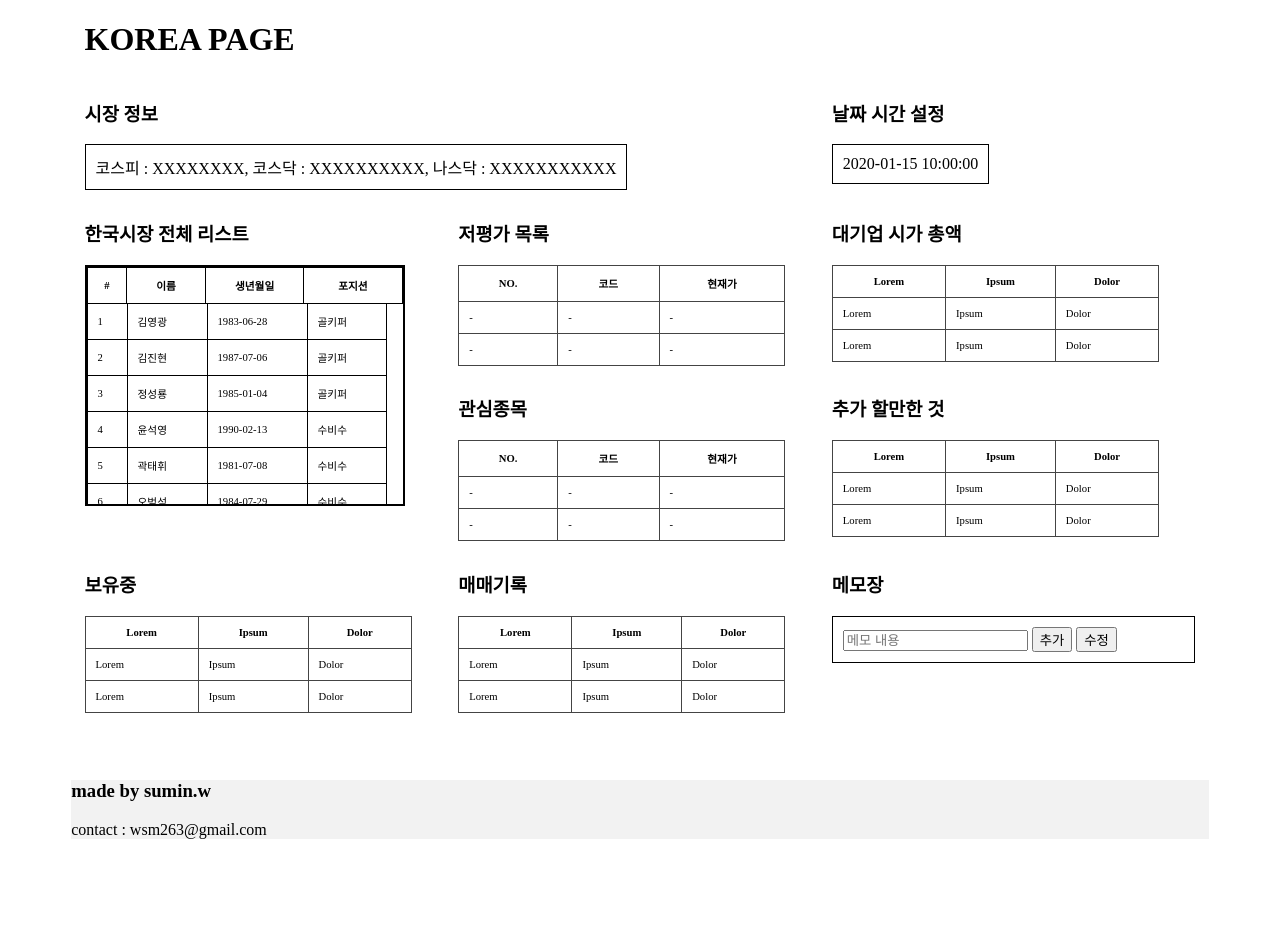
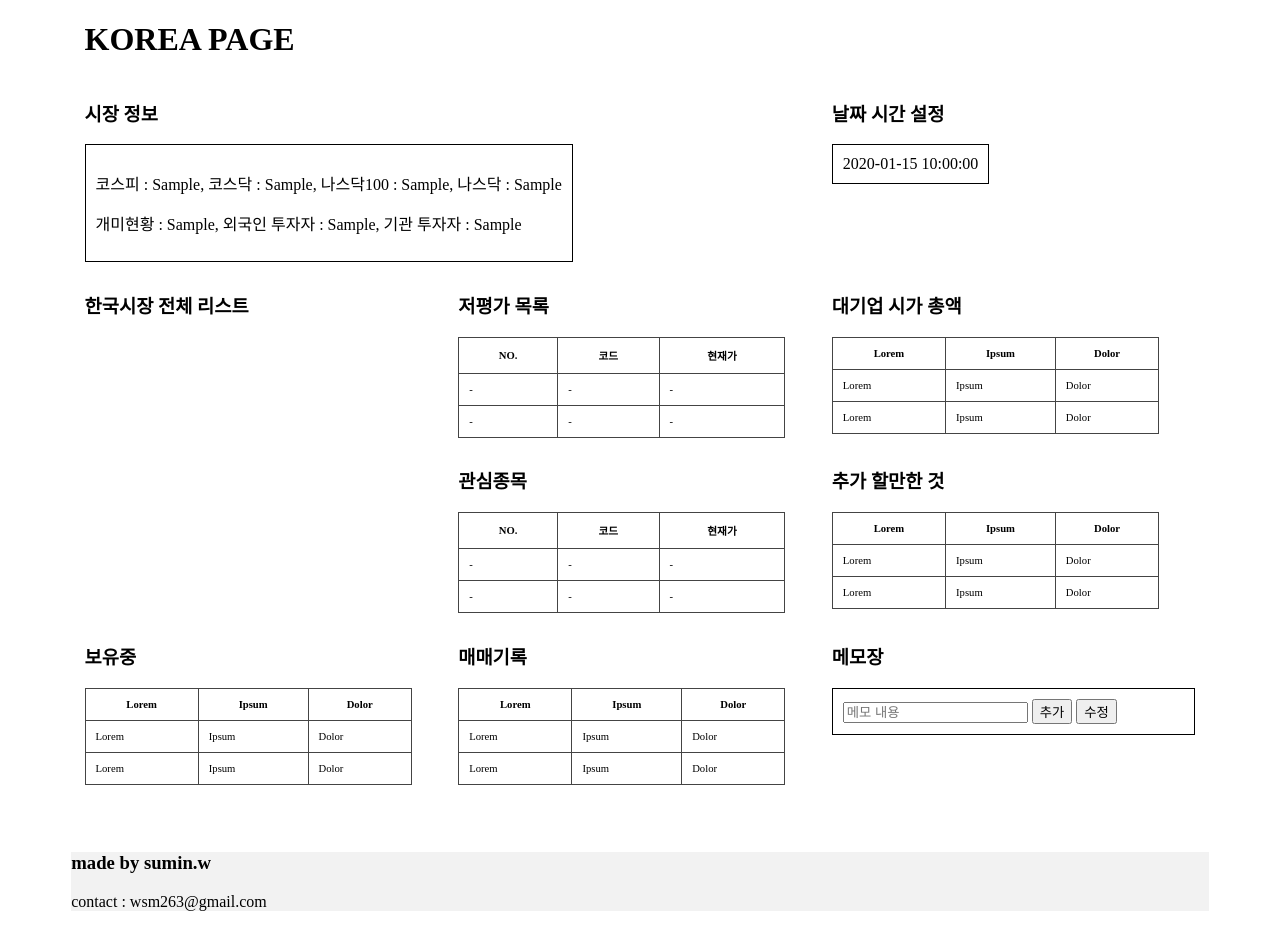
Before and after one commit to suminwooo/Flask_web_making, a Flask app: template templates/korea_stock.html in a window 1280 px wide. Shown: the part 218-1145 px from the top of the page. Before the commit the page ends 1057 px from the top, so only its background shows below. Run offline with Flask 2, Linux system fonts and the light colour scheme; the template is opened without the code that fills it: most values are stand-ins (such as "Sample title", 1, 10 or a date in 2020).

Commit message:
20200723 2200

```diff
--- a/templates/korea_stock.html
+++ b/templates/korea_stock.html
@@ -7,7 +7,17 @@
     <div class="korea_us_container1">
       <h3> 시장 정보 </h3>
       <div class="basic_box">
-        코스피 : XXXXXXXX, 코스닥 : XXXXXXXXXX, 나스닥 : XXXXXXXXXXX
+        <p>
+          코스피 : {{main_page_value['kospi_close']}},
+          코스닥 : {{main_page_value['kosdaq_close']}},
+          나스닥100 : {{main_page_value['nasdaq100_close']}},
+          나스닥 : {{main_page_value['nasdaq_close']}}
+        </p>
+        <p>
+          개미현황 : {{main_page_value['kospi_individual']}},
+          외국인 투자자 : {{main_page_value['kospi_foreigner']}},
+          기관 투자자 : {{main_page_value['kospi_Institutional']}}
+        </p>
       </div>
     </div>
 
@@ -20,36 +30,6 @@
 
     <div class="korea_us_container3">
       <h3>한국시장 전체 리스트</h3>
-      <table class='scrolltbody'>
-      <thead>
-        <tr><th>#</th><th>이름</th><th>생년월일</th><th>포지션</th></tr>
-      </thead>
-        <tbody>
-          <tr><td>1</td><td>김영광</td><td>1983-06-28</td><td>골키퍼</td></tr>
-          <tr><td>2</td><td>김진현</td><td>1987-07-06</td><td>골키퍼</td></tr>
-          <tr><td>3</td><td>정성룡</td><td>1985-01-04</td><td>골키퍼</td></tr>
-          <tr><td>4</td><td>윤석영</td><td>1990-02-13</td><td>수비수</td></tr>
-          <tr><td>5</td><td>곽태휘</td><td>1981-07-08</td><td>수비수</td></tr>
-          <tr><td>6</td><td>오범석</td><td>1984-07-29</td><td>수비수</td></tr>
-          <tr><td>7</td><td>김기희</td><td>1989-07-13</td><td>수비수</td></tr>
-          <tr><td>8</td><td>정인환</td><td>1986-12-15</td><td>수비수</td></tr>
-          <tr><td>9</td><td>신광훈</td><td>1987-03-18</td><td>수비수</td></tr>
-          <tr><td>10</td><td>김영권</td><td>1990-02-27</td><td>수비수</td></tr>
-          <tr><td>11</td><td>박주호</td><td>1987-01-16</td><td>수비수</td></tr>
-          <tr><td>12</td><td>이청용</td><td>1988-07-02</td><td>미드필더</td></tr>
-          <tr><td>13</td><td>손흥민</td><td>1992-07-08</td><td>미드필더</td></tr>
-          <tr><td>14</td><td>김보경</td><td>1989-10-06</td><td>미드필더</td></tr>
-          <tr><td>15</td><td>하대성</td><td>1985-03-02</td><td>미드필더</td></tr>
-          <tr><td>16</td><td>이승기</td><td>1988-06-02</td><td>미드필더</td></tr>
-          <tr><td>17</td><td>김정우</td><td>1982-05-09</td><td>미드필더</td></tr>
-          <tr><td>18</td><td>이근호</td><td>1985-04-11</td><td>미드필더</td></tr>
-          <tr><td>19</td><td>박종우</td><td>1989-03-10</td><td>미드필더</td></tr>
-          <tr><td>20</td><td>기성용</td><td>1989-01-24</td><td>미드필더</td></tr>
-          <tr><td>21</td><td>남태희</td><td>1991-07-03</td><td>미드필더</td></tr>
-          <tr><td>22</td><td>김신욱</td><td>1988-04-14</td><td>공격수</td></tr>
-          <tr><td>23</td><td>박주영</td><td>1985-07-10</td><td>공격수</td></tr>
-        </tbody>
-      </table>
     </div>
 
     <div class="korea_us_container4">
--- a/test.py
+++ b/test.py
@@ -1,24 +1,26 @@
 from flask import Flask, render_template, request
 from crolling_n_data.main_page_data import main_page_data
 from etc.date import time
+from DB.db_test import main_page_data, korea_code_data
+
 
 app = Flask(__name__)
 
 @app.route('/')
 def main_page():
-    return render_template('main_page.html', main_page_value = main_page_data().final_value(),
+    return render_template('main_page.html', main_page_value = main_page_data('2020-07-24'),
                            current_time = time())
 
 @app.route('/korea_stock')
 def korea_stock():
-    return render_template('korea_stock.html',current_time = time())
+    return render_template('korea_stock.html', main_page_value = main_page_data('2020-07-24'),
+                           current_time = time(), korea_code_list = korea_code_data())
 
 @app.route('/search_detail',methods=['POST'])
 def get_kr_stock():
     value = request.form['input']
     msg = '{}'.format(value)
-    return render_template('search_detail.html', massage = msg,
-                           main_page_value = main_page_data().final_value(),)
+    return render_template('search_detail.html', massage = msg)
 
 
 @app.route('/us_stock')
```
Also changed, not shown: DB/db_test.py (added, +66 -0 lines), etc/date.py (+7 -1 lines), templates/main_page.html (+56 -14 lines).
